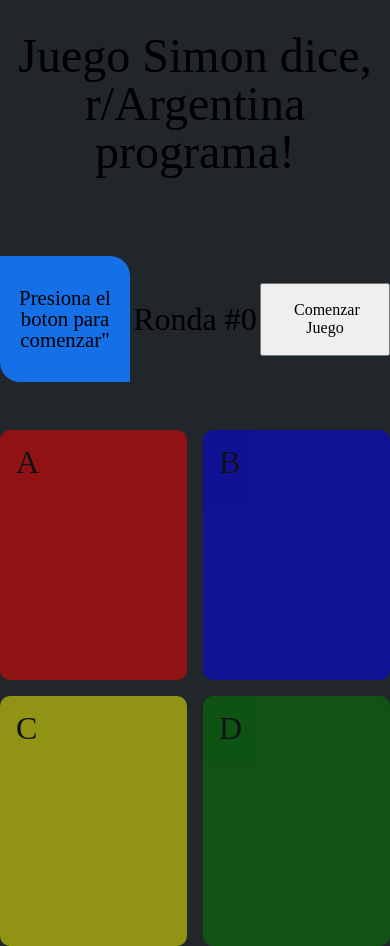
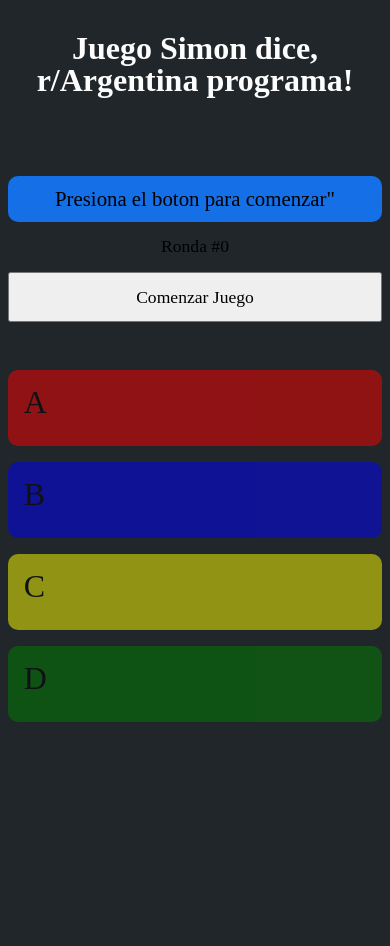
Before and after one commit to Javier104-dev/juego-simon-dice, a plain HTML site: page index.html in a window 390 px wide. After the commit the page ends 844 px from the top, so only its background shows below. Drawn offline with Linux system fonts and the light colour scheme.

Commit message:
comenzando con la pag responsiva

```diff
--- a/css/base/style.css
+++ b/css/base/style.css
@@ -6,3 +6,33 @@
 body{
     background: #202629;
 }
+
+@media screen and (max-width: 1024px){
+    .container{
+        padding-left: 2%;
+        padding-right: 2%;
+    }
+}
+
+@media screen and (max-width: 768px){
+    .container{
+        padding-left: 2%;
+        padding-right: 2%;
+    }
+}
+
+
+
+/* @media screen and (max-width: 1024px){
+    .header{
+        flex-direction: column;
+    }
+}
+
+@media screen and (max-width: 768px){
+    .header{
+        flex-direction: column;
+        align-items: initial;
+        text-align: center;
+    }
+} */
--- a/css/cuerpo-juego/cuadros.css
+++ b/css/cuerpo-juego/cuadros.css
@@ -55,3 +55,14 @@
     */
     background: green;
 }
+
+@media screen and (max-width: 768px){
+    .tablero{
+        grid-template-columns: 100%;
+        grid-template-areas:  "cuadro1"
+                              "cuadro2"
+                              "cuadro3"
+                              "cuadro4";
+        grid-template-rows: repeat(4, 25%)
+    }
+}
--- a/css/menu-juego/menu-juego.css
+++ b/css/menu-juego/menu-juego.css
@@ -2,16 +2,6 @@
     align-items: center;
     display: flex;
     margin: 3rem 0;
-}
-
-.menu-juego__boton{
-    padding: 1rem 2rem;
-    width: 100%;
-    max-width: 100%;
-}
-
-.menu__ronda{
-    font-size: 2rem;
 }
 
 .menu__mensaje{
@@ -20,6 +10,16 @@
     width: 100%;
     text-align: center;
     font-size: 1.3rem;
+}
+
+.menu__ronda{
+    font-size: 2rem;
+}
+
+.menu-juego__boton{
+    padding: 1rem 2rem;
+    width: 100%;
+    max-width: 100%;
 }
 
 .menu__div{
@@ -35,3 +35,31 @@
 .perdio{
     background: red;
 }
+
+@media screen and (max-width: 768px){
+    .menu-juego{
+        flex-direction: column;
+        align-items: initial;
+        gap: 1rem;
+    }
+
+    .menu__div{
+        width: auto;
+        font-weight: 400;
+        font-size: 1.1rem;
+    }
+
+    .menu__mensaje{
+        padding: 0.8rem;
+        border-radius: 10px;
+    }
+
+    .menu__ronda{
+        font-size: 1.1rem;
+    }
+
+    .menu-juego__boton{
+        padding: 0.8rem;
+        font-size: 1.1rem;
+    }
+}
--- a/css/titulo-juego/titulo-juego.css
+++ b/css/titulo-juego/titulo-juego.css
@@ -3,3 +3,16 @@
     text-align: center;
     padding: 2rem 0;
 }
+
+@media screen and (max-width: 1024px){
+    .titulo__juego{
+        font-size: 2rem;
+    }
+}
+
+@media screen and (max-width: 768px){
+    .titulo__juego{
+       color: #fdfdfd;
+       font-weight: 700;
+    }
+}
--- a/js/simon-dice.js
+++ b/js/simon-dice.js
@@ -116,3 +116,12 @@ function perdiste(){
     reiniciarEstado();
     actualizarEstado("Perdiste! presiona el boton para volver a empezar", true);
 };
+
+
+
+function pr(){
+
+    return console.log("fsdfs")
+}
+
+pr()
```
